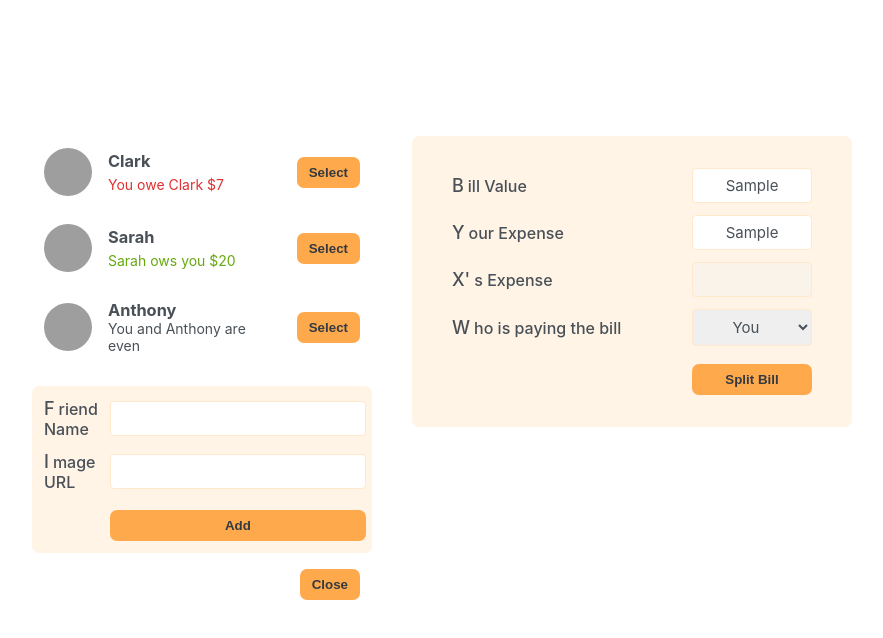
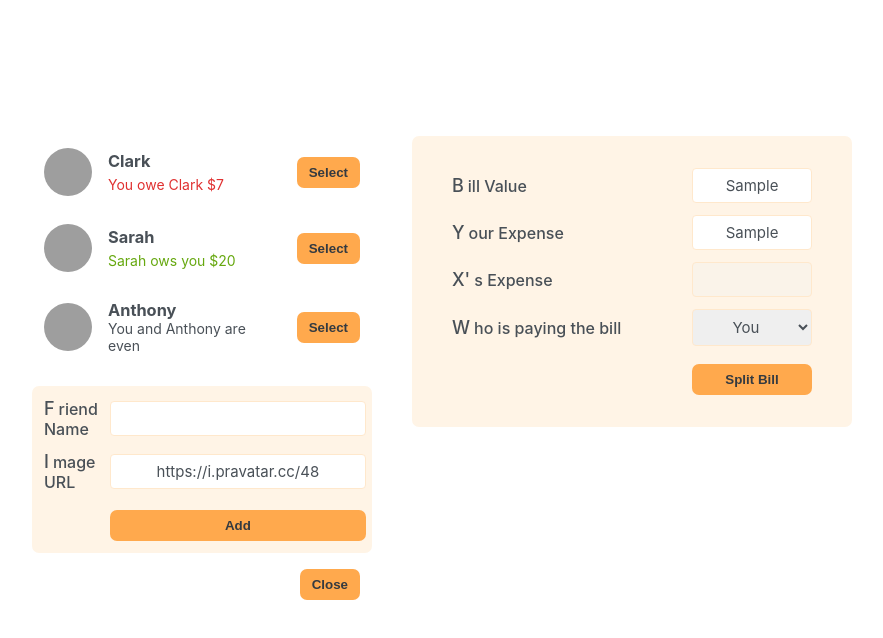
Before and after one commit to rishulpu1/eate-n-split-react, a React (Create React App) app: page / in a window 1280 px wide. Both pictures are taken after typing "Sample", "Sample" into the empty fields and a click on the button "Add Friend". Shown: the top 638 px of the page, without its empty margins (198-1081 px from the left). Built offline with nearby package versions, Linux system fonts and the light colour scheme; grey boxes are pictures that could not be loaded.

Commit message:
Add a new friend to list by lifting state up

```diff
--- a/src/App.js
+++ b/src/App.js
@@ -25,15 +25,20 @@
 ];
 
 function App() {
+  const [freinds, setFriends] = useState(initialFriends);
   const [showAddFriend, setShowAddFriend] = useState(false);
   function handleShowAddFreind() {
     setShowAddFriend((show) => !show);
   }
+  function handleAddFreind(friend) {
+    setFriends((freinds) => [...freinds, friend]);
+    setShowAddFriend(false);
+  }
   return (
     <div className="app">
       <div className="sidebar">
-        <FreindsList freinds={initialFriends} />
-        {showAddFriend && <FormAddFriend />}
+        <FreindsList freinds={freinds} />
+        {showAddFriend && <FormAddFriend onAddFriend={handleAddFreind} />}
         <Button onClick={handleShowAddFreind}>
           {showAddFriend ? "Close" : "Add Friend"}
         </Button>
--- a/src/components/FormAddFriend.js
+++ b/src/components/FormAddFriend.js
@@ -1,12 +1,39 @@
+import { useState } from "react";
 import Button from "./Button";
-function FormAddFriend() {
+function FormAddFriend({ onAddFriend }) {
+  const [name, setName] = useState("");
+  const [image, setImage] = useState("https://i.pravatar.cc/48");
+
+  function handleSubmit(e) {
+    e.preventDefault();
+    if (!name || !image) return;
+    const id = crypto.randomUUID();
+    const newFriend = {
+      id,
+      name,
+      image: `${image}?=${id}`,
+      balance: 0,
+    };
+    console.log(newFriend);
+    onAddFriend(newFriend);
+    setName("");
+    setImage("https://i.pravatar.cc/48");
+  }
   return (
-    <form className="form-add-friend">
+    <form className="form-add-friend" onSubmit={handleSubmit}>
       <label>Friend Name</label>
 
-      <input type="text" />
+      <input
+        type="text"
+        value={name}
+        onChange={(e) => setName(e.target.value)}
+      />
       <label>Image URL</label>
-      <input type="text" />
+      <input
+        type="text"
+        value={image}
+        onChange={(e) => setImage(e.target.value)}
+      />
       <Button>Add</Button>
     </form>
   );
```
